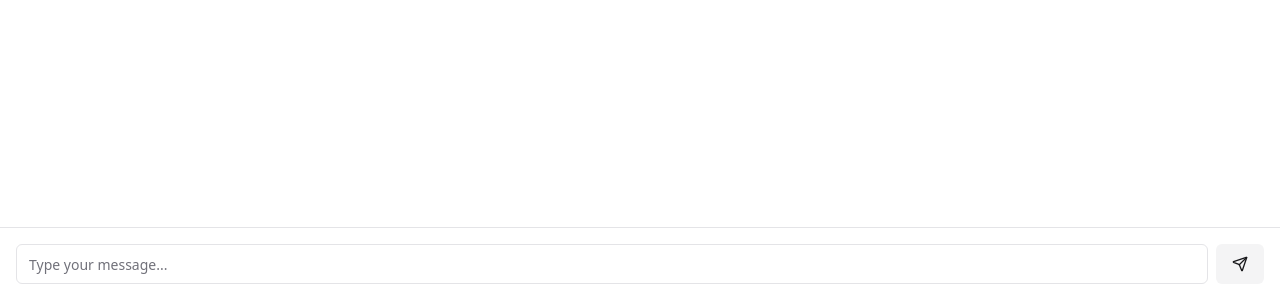
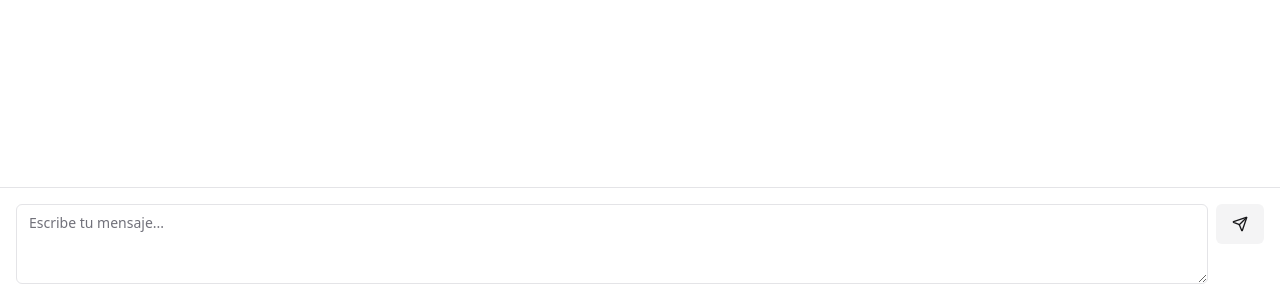
Before and after one commit to angel-afonso/chat-llm, a React (Vite) app: page / in a window 1280 px wide. Shown: the part 500-800 px from the top of the page. Built offline with nearby package versions, Linux system fonts and the light colour scheme.

Commit message:
added abort

```diff
--- a/src/pages/chat.tsx
+++ b/src/pages/chat.tsx
@@ -1,15 +1,15 @@
 import { useState } from 'react';
-import { Send } from 'lucide-react';
+import { Send, Square } from 'lucide-react';
 import { Button } from '@/components/ui/button';
-import { Input } from '@/components/ui/input';
 import { ScrollArea } from '@/components/ui/scroll-area';
 import { Card, CardContent } from '@/components/ui/card';
 import { useChat } from './hooks';
+import { Textarea } from '@/components/ui/textarea';
 
 const Chat = () => {
     const [input, setInput] = useState('');
 
-    const { messages, sendMessage, loading } = useChat();
+    const { messages, sendMessage, loading, abort } = useChat();
 
     const handleSend = () => {
         if (input.trim()) {
@@ -23,8 +23,17 @@ const Chat = () => {
             <div className="flex-grow overflow-hidden">
                 <ScrollArea className="h-full p-4">
                     {messages.map((message, index) => (
-                        <Card key={index} className={`mb-4 ${message.role === 'user' ? 'ml-auto' : 'mr-auto'} max-w-[80%]`}>
-                            <CardContent className={`p-3 ${message.role === 'user' ? 'bg-primary/10' : 'bg-secondary/50'}`}>
+                        <Card
+                            key={index}
+                            className={`mb-4 ${message.role === 'user' ? 'ml-auto' : 'mr-auto'
+                                } max-w-[80%]`}
+                        >
+                            <CardContent
+                                className={`p-3 ${message.role === 'user'
+                                    ? 'bg-primary/10'
+                                    : 'bg-secondary/50'
+                                    }`}
+                            >
                                 {message.content}
                             </CardContent>
                         </Card>
@@ -33,15 +42,28 @@ const Chat = () => {
             </div>
             <div className="p-4 border-t">
                 <div className="flex space-x-2">
-                    <Input
+                    <Textarea
                         disabled={loading}
                         value={input}
                         onChange={(e) => setInput(e.target.value)}
-                        placeholder="Type your message..."
-                        onKeyUp={(e) => e.key === 'Enter' && handleSend()}
+                        placeholder="Escribe tu mensaje..."
+                        onKeyUp={(e) => {
+                            if (e.key === 'Enter') {
+                                if (e.shiftKey) {
+                                    setInput(input + '\n');
+                                } else {
+                                    handleSend();
+                                }
+                            }
+                        }}
                     />
-                    <Button variant='secondary' onClick={handleSend}>
-                        <Send className="h-4 w-4" />
+                    <Button variant="secondary" onClick={!loading ? handleSend : abort}>
+                        {
+                            !loading ?
+                                <Send className="h-4 w-4" />
+                                :
+                                <Square className="h-4 w-4" />
+                        }
                     </Button>
                 </div>
             </div>
--- a/src/pages/hooks.ts
+++ b/src/pages/hooks.ts
@@ -1,4 +1,4 @@
-import { useState, useCallback } from 'react';
+import { useState, useCallback, useRef } from 'react';
 import { createOpenAI } from '@ai-sdk/openai';
 import { streamText } from 'ai';
 
@@ -12,11 +12,20 @@ export function useChat() {
     const [error, setError] = useState<string | null>(null);
     const [messages, setMessages] = useState<Array<{ role: 'user' | 'assistant', content: string }>>([]);
 
+    const controllerRef = useRef<AbortController | null>(null);
+
     const sendMessage = useCallback(async (newMessage: string) => {
         if (!newMessage || !newMessage.trim()) {
             setError('Invalid input: newMessage must be a non-empty string');
             return;
         }
+
+        if (controllerRef.current) {
+            controllerRef.current.abort();
+        }
+
+        const abortController = new AbortController();
+        controllerRef.current = abortController;
 
         setLoading(true);
         setError(null);
@@ -25,12 +34,16 @@ export function useChat() {
             const res = await streamText({
                 model: ollama('llama3.2'),
                 messages: [...messages, { role: 'user', content: newMessage }],
-
+                abortSignal: abortController.signal,
             });
 
             setMessages((prev) => [...prev, { role: 'user', content: newMessage }]);
 
             for await (const chunk of res.textStream) {
+                if (abortController.signal.aborted) {
+                    break;
+                }
+
                 setMessages((prevMessages) => {
                     const messages = [...prevMessages];
                     const lastMessage = messages[messages.length - 1];
@@ -45,7 +58,9 @@ export function useChat() {
             }
 
         } catch (err: any) {
-            if (err.response) {
+            if (err.name === 'AbortError') {
+                console.log('Request aborted');
+            } else if (err.response) {
                 setError(`API Error: ${err.response.status} - ${err.response.data}`);
             } else if (err.request) {
                 setError('Network Error: No response received from the server');
@@ -54,8 +69,19 @@ export function useChat() {
             }
         } finally {
             setLoading(false);
+            if (controllerRef.current === abortController) {
+                controllerRef.current = null;
+            }
         }
     }, [messages]);
 
-    return { loading, error, sendMessage, messages };
+    const abort = useCallback(() => {
+        if (controllerRef.current) {
+            controllerRef.current.abort();
+            controllerRef.current = null;
+            setLoading(false);
+        }
+    }, []);
+
+    return { loading, error, sendMessage, messages, abort };
 }
```
